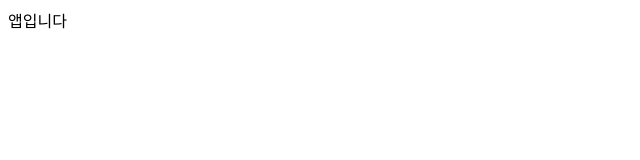
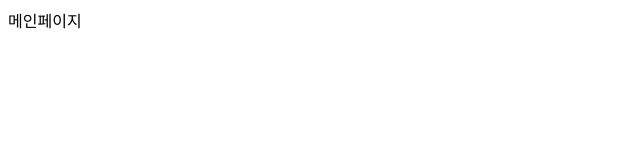
Before and after one commit to eumziwon/shopping_mall, a React (Vite) app in the folder shopping-mall/: page / in a window 1280 px wide. Shown: the top 160 px of the page, without its empty margins (0-640 px from the left). Built offline with nearby package versions, Linux system fonts and the light colour scheme.

Commit message:
환경설정 커밋

```diff
--- a/shopping-mall/package.json
+++ b/shopping-mall/package.json
@@ -19,6 +19,6 @@
     "@types/react-dom": "^18.0.6",
     "@vitejs/plugin-react": "^2.1.0",
     "typescript": "^4.6.4",
-    "vite": "^3.1.0"
+    "vite": "^3.1.1"
   }
 }
--- a/shopping-mall/src/app.tsx
+++ b/shopping-mall/src/app.tsx
@@ -1,5 +1,8 @@
+import {useRoutes} from "react-router-dom";
+import {routes} from "./routes";
 
-
-const App = () => <div>앱입니다</div>
-
+const App = () => {
+    const elem = useRoutes(routes)
+    return elem
+}
 export default App
--- /dev/null
+++ b/shopping-mall/src/pages/_layout.tsx
@@ -0,0 +1,14 @@
+import React, { Suspense } from 'react';
+import { Outlet } from 'react-router-dom';
+
+const Layout: React.FC = () => {
+    return (
+        <div>
+            <Suspense fallback={'loading...'}>
+                <Outlet />
+            </Suspense>
+        </div>
+    );
+};
+
+export default Layout;
--- a/shopping-mall/src/routes.tsx
+++ b/shopping-mall/src/routes.tsx
@@ -1,6 +1,6 @@
 
 import React from 'react';
-
+import GlobalLayout from './pages/_layout'
 
 const DynamicIndex = React.lazy(() => import('./pages/index'));
 const DynamicProductsIndex = React.lazy(() => import('./pages/products/index'));
@@ -10,7 +10,7 @@ const DynamicProductsId = React.lazy(() => import('./pages/products/[id]'));
 export const routes = [
   {
     path: '/',
-    element: <Outlet />,
+    element: <GlobalLayout />,
     children: [
       { path: '/', element: <DynamicIndex />, index: true},
       { path: '/products', element: <DynamicProductsIndex />, index: true},
```
Also changed, not shown: 1 other file (tests, documents, lock files or other folders).
